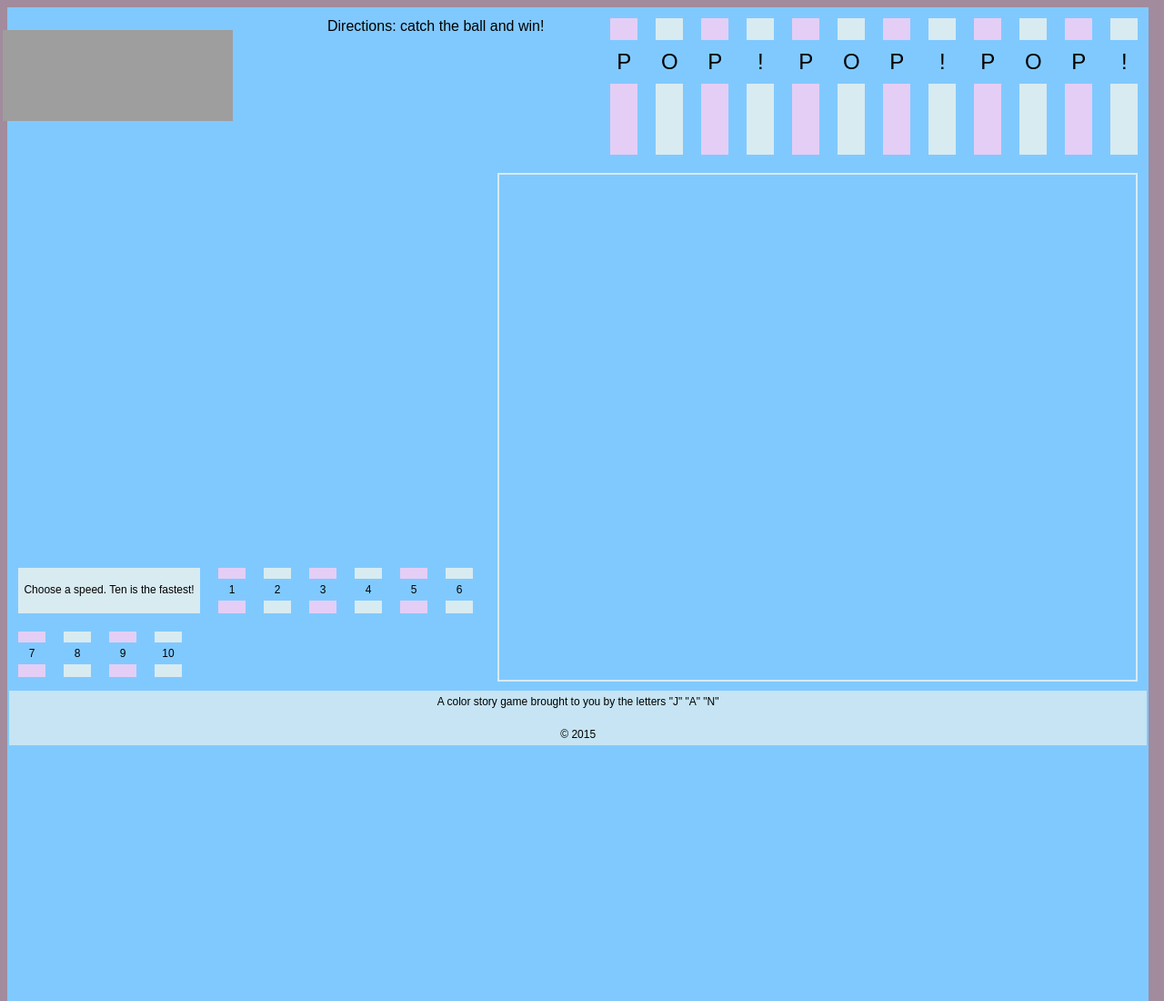
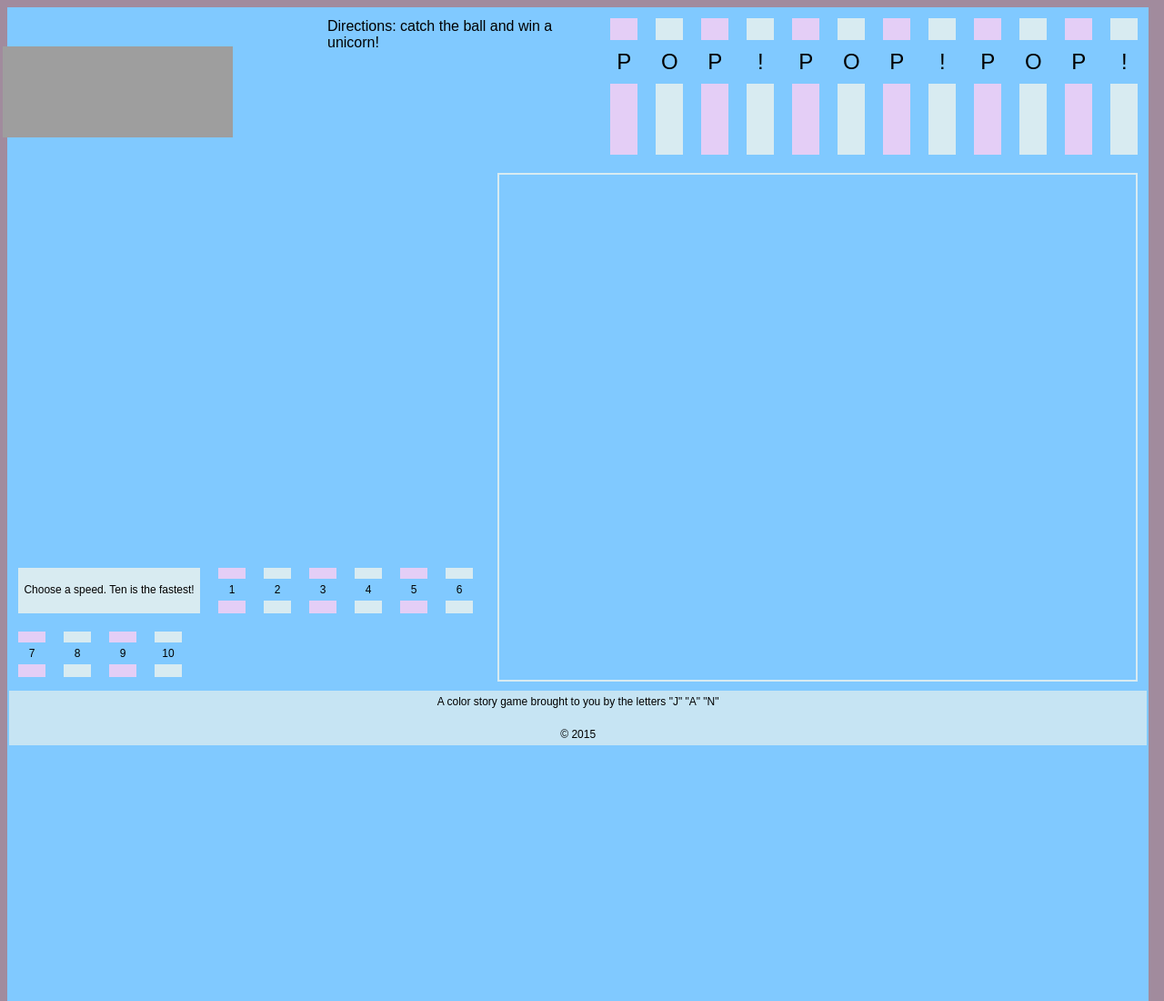
Before and after one commit to spramp/spramp.github.io, a plain HTML site: page deconstructor/index.html in a window 1280 px wide. Shown: the top 1100 px of the page at 91% size. Drawn offline with nearby package versions, Linux system fonts and the light colour scheme; grey boxes are pictures that could not be loaded; a web font is replaced by a local one.

Commit message:
Edited comment

```diff
--- a/deconstructor/index.html
+++ b/deconstructor/index.html
@@ -24,7 +24,7 @@
   <div id="even1"><p class="nested-p">O</p></div>
   <div id="odd1"><p class="nested-p">P</p></div>
   </header>
-  <aside>Directions: catch the ball and win!</aside>
+  <aside>Directions: catch the ball and win a unicorn!</aside>
   <div id="test">
     <canvas id="canvas"></canvas>
     <div id="info"></div>
--- a/deconstructor/scripts/app.js
+++ b/deconstructor/scripts/app.js
@@ -1,3 +1,4 @@
+// comment
 window.onload = function () {
 
   var canvas = document.getElementById('canvas');
```
